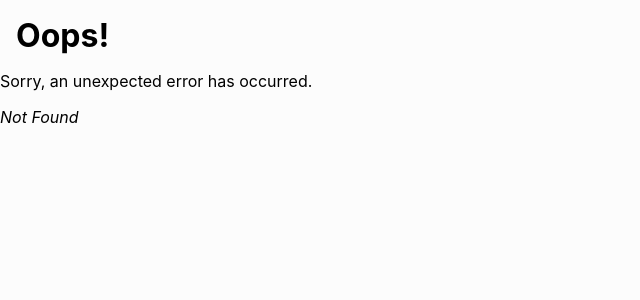
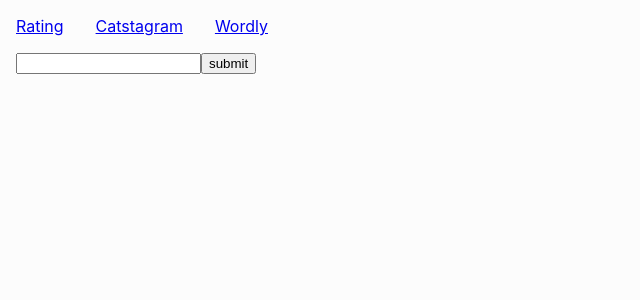
Before and after one commit to libero-yoko/react-exercises, a React (Create React App) app: page /wordly in a window 1280 px wide. Before the commit this address had no page. Shown: the top 300 px of the page, without its empty margins (0-640 px from the left). Built offline with nearby package versions, Linux system fonts and the light colour scheme.

Commit message:
Added Wordly page

```diff
--- a/src/App.js
+++ b/src/App.js
@@ -11,6 +11,9 @@ function App() {
         <li>
           <Link to="/catstagram">Catstagram</Link>
         </li>
+        <li>
+          <Link to="/wordly">Wordly</Link>
+        </li>
       </nav>
       <div id="content">
         <Outlet />
--- /dev/null
+++ b/src/components/Wordly.js
@@ -0,0 +1,89 @@
+import * as React from 'react'
+import { useState } from 'react'
+const styles = {
+  container: {
+    margin: '1em'
+  },
+  row: {
+    display: 'flex',
+    flexDirection: 'row'
+  },
+  cell: {
+    border: 'solid 2px white',
+    width: '2em',
+    height: '2em',
+    textAlign: 'center',
+    paddingTop: '0.3em'
+  },
+  gray: {
+    backgroundColor: 'gray'
+  },
+  orange: {
+    backgroundColor: 'orange'
+  },
+  green: {
+    backgroundColor: 'green'
+  }
+}
+
+export default function Wordly() {
+  const answerWord = 'style'
+  const [inputValue, setInputValue] = useState('')
+  const initialArray = ['']
+  const [inputWords, setInputWords] = useState(initialArray)
+  const inputOnchangeHandler = (event) => {
+    setInputValue(event.target.value)
+  }
+  const onClickSubmitHandler = (event) => {
+    event.preventDefault()
+    const newWords = [...inputWords]
+    newWords.push(inputValue)
+    setInputWords(newWords)
+    setInputValue('')
+  }
+
+  return (
+    <div style={styles.container}>
+      {inputWords.map((word, index) => {
+        console.log(word)
+        return <Row key={index} inputWord={word} answerWord={answerWord} />
+      })}
+
+      <form>
+        <input
+          type="text"
+          value={inputValue}
+          onChange={inputOnchangeHandler}
+        ></input>
+        <button onClick={onClickSubmitHandler}>submit</button>
+      </form>
+    </div>
+  )
+}
+
+function Row(props) {
+  const { inputWord, answerWord } = props
+  console.log(inputWord, answerWord)
+  const charArray = inputWord.split('')
+  return (
+    <div style={styles.row}>
+      {charArray.map((char, index) => (
+        <Cell key={index} char={char} index={index} answerWord={answerWord} />
+      ))}
+    </div>
+  )
+}
+
+function Cell(props) {
+  const { char, index, answerWord } = props
+  let color
+  if (answerWord[index] === char) {
+    color = styles.green
+  } else if (answerWord.includes(char)) {
+    color = styles.orange
+  } else {
+    color = styles.gray
+  }
+
+  return <div style={{ ...color, ...styles.cell }}>{char}</div>
+}
--- a/src/index.js
+++ b/src/index.js
@@ -7,6 +7,7 @@ import reportWebVitals from './reportWebVitals'
 import { createBrowserRouter, RouterProvider } from 'react-router-dom'
 import Catstagram from './components/Catstagram'
 import Rating from './components/Rating'
+import Wordly from './components/Wordly'
 
 const router = createBrowserRouter([
   {
@@ -22,6 +23,11 @@ const router = createBrowserRouter([
       {
         path: '/rating',
         element: <Rating />,
+        errorElement: <ErrorPage />
+      },
+      {
+        path: '/wordly',
+        element: <Wordly />,
         errorElement: <ErrorPage />
       }
     ]
```
